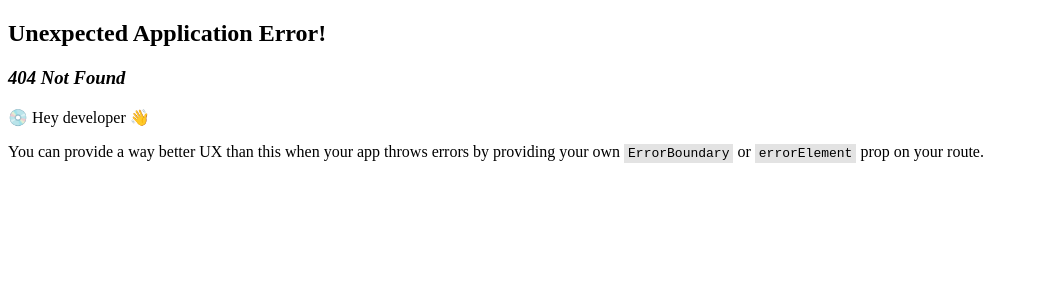
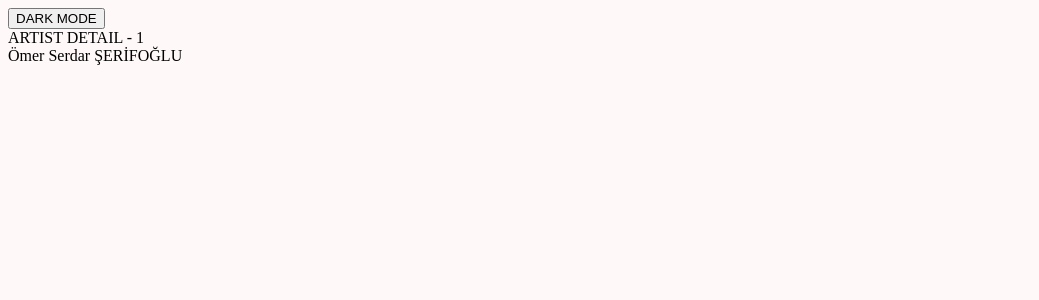
Before and after one commit to SerdarSerifoglu/f-case, a React (Create React App) app: page /artist-detail/1 in a window 1280 px wide. Before the commit this address had no page. Shown: the top 300 px of the page, without its empty margins (0-1039 px from the left). Built offline with nearby package versions, Linux system fonts and the light colour scheme.

Commit message:
layout created, dark mode moved to layout

```diff
--- a/src/App.js
+++ b/src/App.js
@@ -7,16 +7,7 @@ function App() {
   const [theme, setTheme] = useState("light");
   return (
     <>
-      <button
-        onClick={() => {
-          theme == "light" ? setTheme("dark") : setTheme("light");
-        }}
-      >
-        DARK MODE
-      </button>
-      <div className={styles.main} data-theme={theme}>
-        <ArtistList></ArtistList>
-      </div>
+      <ArtistList></ArtistList>
     </>
   );
 }
--- /dev/null
+++ b/src/ArtistDetail.js
@@ -0,0 +1,8 @@
+import { useParams } from "react-router-dom";
+
+const ArtistDetail = () => {
+  let { artistId } = useParams();
+  return <>ARTIST DETAIL - {artistId}</>;
+};
+
+export default ArtistDetail;
--- /dev/null
+++ b/src/Layout.js
@@ -0,0 +1,30 @@
+import React, { useEffect, useState } from "react";
+import styles from "./app.module.css";
+
+const Layout = ({ children }) => {
+  const [theme, setTheme] = useState("light");
+
+  useEffect(() => {
+    document.body.setAttribute("data-theme", theme);
+  }, [theme]);
+
+  return (
+    <div>
+      <div className={styles.main}>
+        <header>
+          <button
+            onClick={() => {
+              theme == "light" ? setTheme("dark") : setTheme("light");
+            }}
+          >
+            DARK MODE
+          </button>
+        </header>
+        <main>{children}</main>
+        <footer>Ömer Serdar ŞERİFOĞLU</footer>
+      </div>
+    </div>
+  );
+};
+
+export default Layout;
--- a/src/components/Card.js
+++ b/src/components/Card.js
@@ -8,7 +8,7 @@ const Card = ({ data }) => {
   if (type === cardTypes.artist) {
     return (
       <React.Fragment key={mbid}>
-        <div className={styles.card}>
+        <a className={styles.card} href={`artist-detail/${mbid}`}>
           <div className={styles.card__image}>
             <img src={imageUrl} alt={`${name} image`} />
           </div>
@@ -22,7 +22,7 @@ const Card = ({ data }) => {
             </div>
             <div className={styles.card__playcount}>playcount: {playcount}</div>
           </div>
-        </div>
+        </a>
       </React.Fragment>
     );
   }
--- a/src/components/card.module.css
+++ b/src/components/card.module.css
@@ -15,6 +15,7 @@
     align-items: center;
 
     margin: 0.5rem 0;
+    text-decoration: none;
 }
 
 .card__image{
--- a/src/index.js
+++ b/src/index.js
@@ -3,6 +3,9 @@ import ReactDOM from "react-dom/client";
 import App from "./App";
 import reportWebVitals from "./reportWebVitals";
 import { createBrowserRouter, RouterProvider } from "react-router-dom";
+import ArtistDetail from "./ArtistDetail";
+import Layout from "./Layout";
+import "./styles/global.css";
 
 const router = createBrowserRouter([
   {
@@ -14,17 +17,17 @@ const router = createBrowserRouter([
     ),
   },
   {
-    path: "artist-detail",
-    element: <div>About</div>,
+    path: "/artist-detail/:artistId",
+    element: <ArtistDetail />,
   },
 ]);
 
 const root = ReactDOM.createRoot(document.getElementById("root"));
 root.render(
   <React.StrictMode>
-    <RouterProvider router={router}>
-      <App />
-    </RouterProvider>
+    <Layout>
+      <RouterProvider router={router}></RouterProvider>
+    </Layout>
   </React.StrictMode>
 );
 
--- /dev/null
+++ b/src/styles/global.css
@@ -0,0 +1,5 @@
+@import "./variables.css";
+
+body{
+    background-color: var(--primary-color);
+}
```
